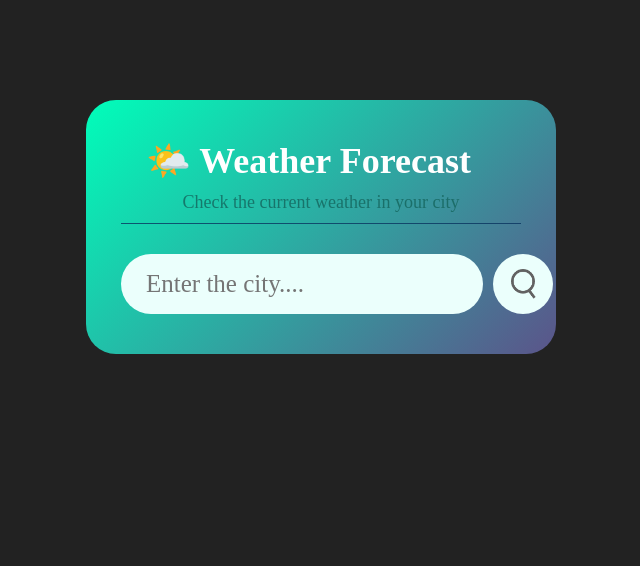
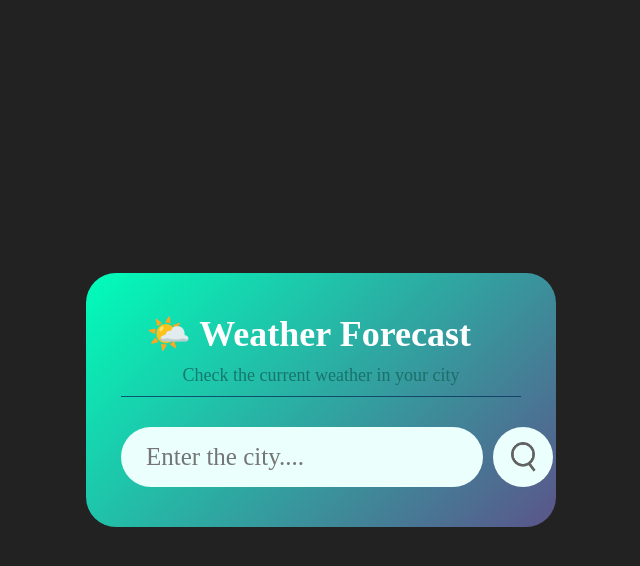
Before and after one commit to RakshaTiwari921/WeatherApp, a plain HTML site: page index.html in a window 1280 px wide. Shown: the whole page, without its empty margins (319-959 px from the left). Drawn offline with Linux system fonts and the light colour scheme.

Commit message:
Update style.css

```diff
--- a/style.css
+++ b/style.css
@@ -6,6 +6,11 @@
 }
 
 body{
+    height: 100vh;
+    margin: 0;
+    display: flex;
+    justify-content: center;
+    align-items: center;
     background-color: #222;
 }
 
@@ -14,11 +19,10 @@ body{
     max-width: 470px;
     background: linear-gradient(135deg, #00feba, #5b548a);
     color: #fff;
-    margin: 100px auto 100px;
+    margin: 0 auto ;
     padding: 40px 35px ;
     border-radius: 30px;
     text-align: center;
-
 }
 
 .search{
```
